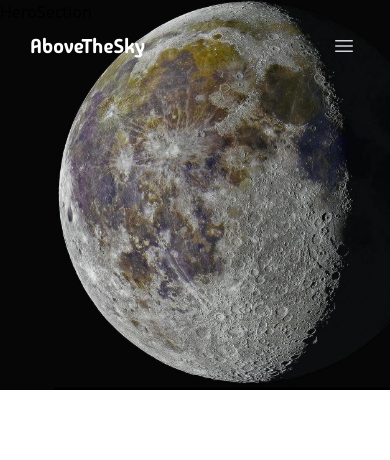
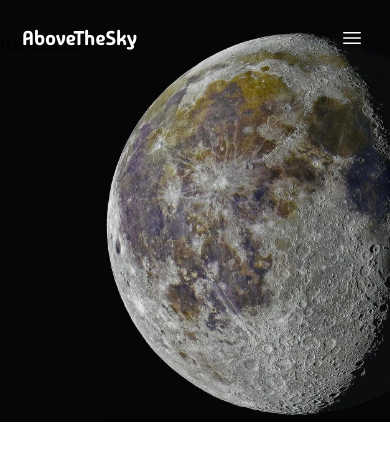
Before and after one commit to DenysKors/AboveTheSky_PetProject, a React (Vite) app: page / in a window 390 px wide. Shown: the top 460 px of the page. Built offline with nearby package versions, Linux system fonts and the light colour scheme.

Commit message:
Wrapper styles

```diff
--- a/src/components/HeroSection.jsx
+++ b/src/components/HeroSection.jsx
@@ -1,6 +1,6 @@
 function HeroSection() {
   return (
-    <section className="w-full h-390 md:h-460 lg:h-520 bg-herobg bg-hero bg-contain bg-no-repeat bg-right">
+    <section className="w-full h-390 md:h-620 lg:h-720 bg-inherit bg-hero bg-contain bg-no-repeat bg-[right_-3rem_bottom] md:bg-[right_bottom]">
       HeroSection
     </section>
   );
--- a/src/components/Navigation.jsx
+++ b/src/components/Navigation.jsx
@@ -14,11 +14,11 @@ function Navigation() {
 
   return (
     <>
-      <nav className="mx-auto w-screen flex items-center justify-between p-6 lg:p-8">
+      <nav className="mx-auto w-screen flex items-center justify-between p-4 lg:p-6">
         <div className="flex ">
           <a
             href="#home"
-            className="font-logo p-1.5 text-lg text-white md:text-xl lg:text-xxl "
+            className="font-logo p-1.5 text-lg text-logo md:text-xl lg:text-xxl "
           >
             AboveTheSky
           </a>
@@ -28,13 +28,13 @@ function Navigation() {
           className="inline-flex items-center justify-center rounded-md p-2.5 text-gray-300 md:hidden"
           onClick={() => setIsBurgerMenuOpen(true)}
         >
-          <Bars3Icon className="h-6 w-6" />
+          <Bars3Icon className="h-6 w-6 text-logo" />
         </button>
         <Popover.Group className="hidden md:flex md:gap-x-4 lg:gap-x-12 items-center">
           <Popover className="relative">
             {({ open }) => (
               <>
-                <Popover.Button className="p-1 flex items-center gap-x-1 text-base tracking-wide font-main uppercase text-gray-300 border-gray-300 border-2 rounded-lg">
+                <Popover.Button className="btn-nav flex items-center gap-x-1">
                   The Solar system
                   <ChevronDoubleDownIcon
                     className={`${open ? "rotate-180 transition" : ""}
@@ -74,16 +74,10 @@ function Navigation() {
               </>
             )}
           </Popover>
-          <a
-            href="#"
-            className="p-1 font-main text-base tracking-wide uppercase border-2 rounded-lg  text-gray-300 border-gray-300"
-          >
+          <a href="#" className="btn-nav">
             Lorem ipsum
           </a>
-          <a
-            href="#"
-            className="p-1 font-main text-base tracking-wide uppercase border-2 rounded-lg  text-gray-300 border-gray-300"
-          >
+          <a href="#" className="btn-nav">
             Lorem ipsum
           </a>
         </Popover.Group>
@@ -115,7 +109,7 @@ function Navigation() {
                         The Solar system
                         <ChevronDoubleDownIcon
                           className={`${open ? "rotate-180 transition" : ""}
-                    h-5 w-5 flex-none text-gray-100
+                    h-5 w-5 flex-none text-gray-900
                       `}
                         />
                       </Disclosure.Button>
--- /dev/null
+++ b/src/components/Wrapper.jsx
@@ -0,0 +1,13 @@
+import Header from "./Header";
+import HeroSection from "./HeroSection";
+
+function Wrapper() {
+  return (
+    <div className="pt-8 md:pt-10 xl:pt-14 bg-herobg">
+      <Header />
+      <HeroSection />
+    </div>
+  );
+}
+
+export default Wrapper;
--- a/src/index.css
+++ b/src/index.css
@@ -11,3 +11,9 @@
   font-family: "Oswald";
   src: url(./assets/fonts/Oswald-Medium.ttf);
 }
+
+@layer components {
+  .btn-nav {
+    @apply p-1 text-base tracking-wide font-main uppercase text-gray-300 border-gray-300 border-2 rounded-lg;
+  }
+}
--- a/src/pages/LandingPage.jsx
+++ b/src/pages/LandingPage.jsx
@@ -1,11 +1,13 @@
+import Wrapper from "../components/Wrapper";
 import Header from "../components/Header";
 import HeroSection from "../components/HeroSection";
 
 function LandingPage() {
   return (
     <>
-      <Header />
-      <HeroSection />
+      <Wrapper />
+      {/* <Header />
+        <HeroSection /> */}
     </>
   );
 }
--- a/tailwind.config.js
+++ b/tailwind.config.js
@@ -11,6 +11,7 @@ export default {
       },
       colors: {
         herobg: "rgb(6,6,6)",
+        logo: "rgb(255 255 255)",
       },
       fontFamily: {
         logo: ["MadimiOne", "sans-serif"],
@@ -24,8 +25,8 @@ export default {
       },
       height: {
         390: "390px",
-        460: "460px",
-        520: "520px",
+        620: "620px",
+        720: "720px",
       },
       backgroundImage: {
         hero: "url('./assets/images/hero.jpg')",
```
